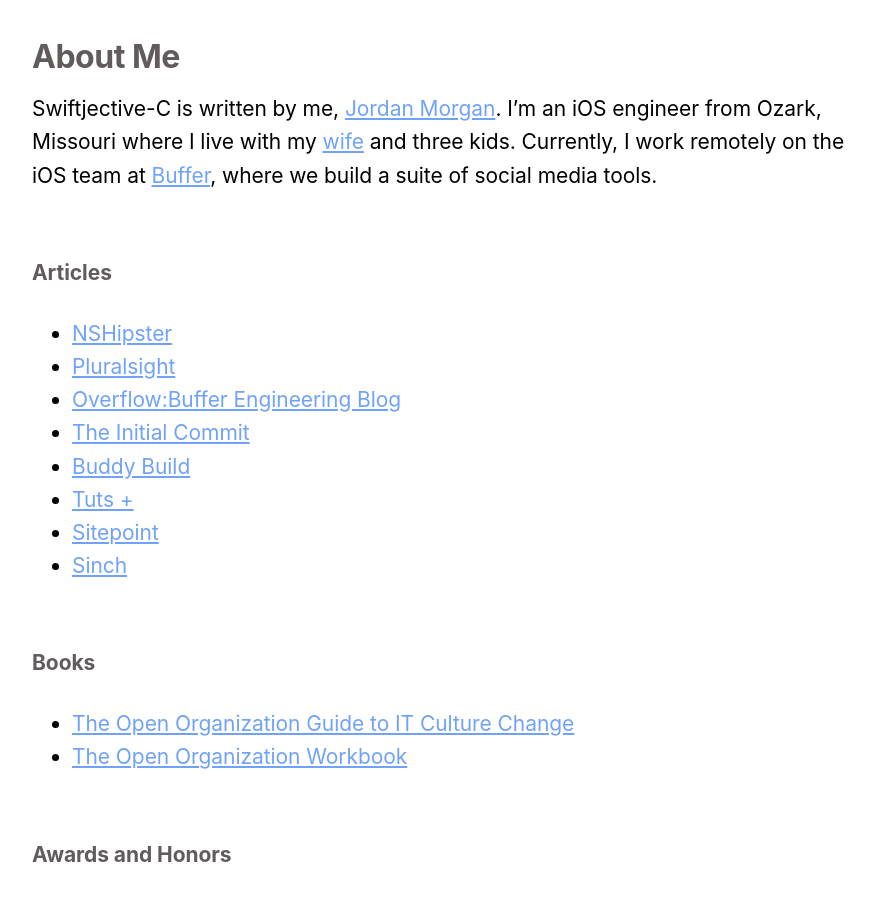
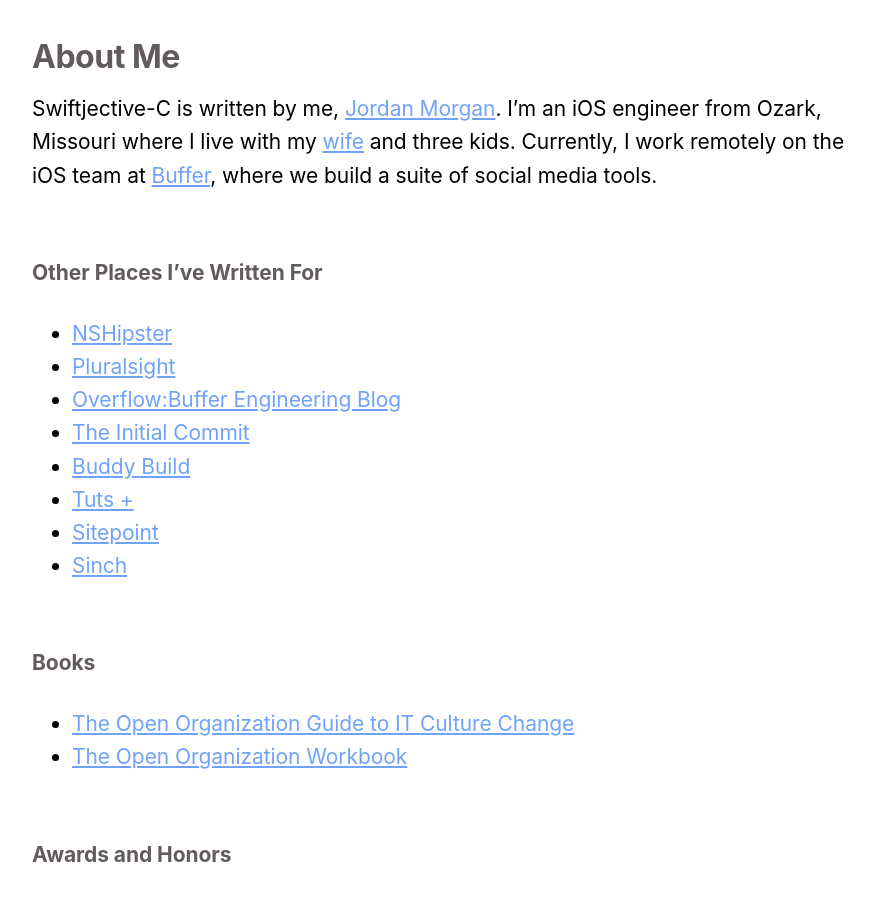
Before and after one commit to hassaan4584/Swiftjective-C, a Jekyll site: the page built from about.md, in a window 1280 px wide and 900 px high, scrolled down 607 px. Shown: the whole window, without its empty margins (188-1063 px from the left). Built offline with Jekyll 4.4.1, drawn with Linux system fonts in a browser that asks for light colours.

Commit message:
Copy edits in about page

```diff
--- a/about.md
+++ b/about.md
@@ -9,7 +9,7 @@
 ### About Me
 Swiftjective-C is written by me, [Jordan Morgan](https://www.twitter.com/jordanmorgan10){:target="_blank"}. I'm an iOS engineer from Ozark, Missouri where I live with my [wife](https://www.instagram.com/jmorgan){:target="_blank"} and three kids. Currently, I work remotely on the iOS team at [Buffer](https://www.buffer.com){:target="_blank"}, where we build a suite of social media tools.
 
-#### Articles
+#### Other Places I've Written For
 <ul>
   {% for item in site.data.myWork.articles %}
     <li><a href="{{ item.link }}" target="_blank">{{ item.title }}</a></li>
```
